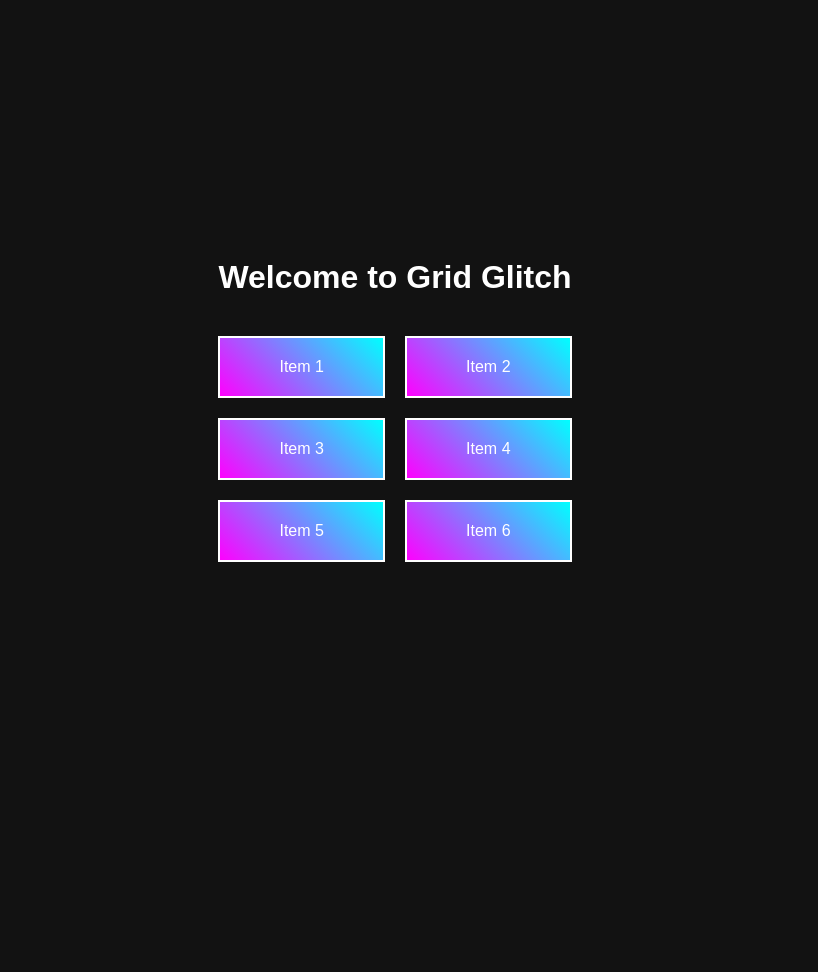
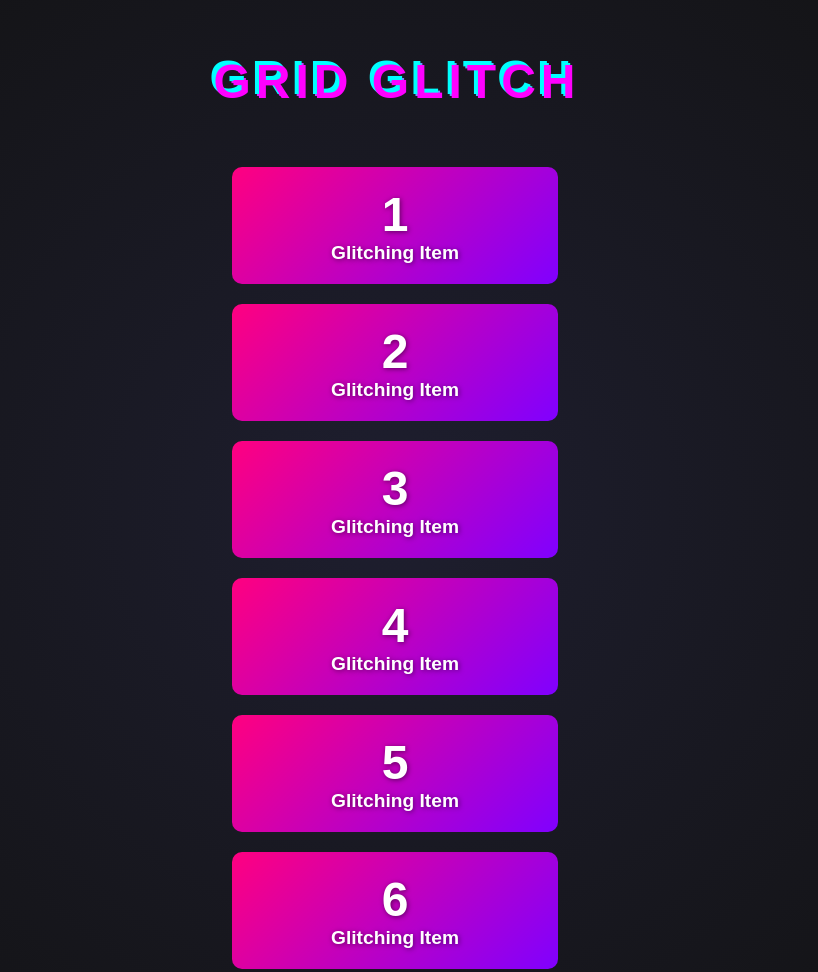
Before and after one commit to Astra376/GridGlitch2, a plain HTML site: page index.html in a window 1280 px wide. Shown: the top 972 px of the page, without its empty margins (245-1063 px from the left). Before the commit the page ends 800 px from the top, so only its background shows below. Drawn offline with Linux system fonts and the light colour scheme.

Commit message:
Update index.html

```diff
--- a/index.html
+++ b/index.html
@@ -5,53 +5,141 @@
     <meta name="viewport" content="width=device-width, initial-scale=1.0">
     <title>Grid Glitch</title>
     <style>
+        /* Global Styles */
         body {
-            font-family: Arial, sans-serif;
+            font-family: 'Poppins', sans-serif;
             margin: 0;
             padding: 0;
-            background-color: #121212;
+            background: radial-gradient(circle, #1e1e2f, #121212);
             color: #ffffff;
             display: flex;
             justify-content: center;
             align-items: center;
             min-height: 100vh;
+            overflow: hidden;
         }
+
         .container {
             max-width: 1200px;
             margin: 20px;
+            text-align: center;
         }
+
+        .title {
+            font-size: 3rem;
+            font-weight: 700;
+            text-transform: uppercase;
+            letter-spacing: 5px;
+            background: linear-gradient(90deg, #ff00ff, #00ffff);
+            -webkit-background-clip: text;
+            -webkit-text-fill-color: transparent;
+            margin-bottom: 40px;
+            animation: glitch 1s infinite;
+        }
+
+        @keyframes glitch {
+            0% {
+                text-shadow: 2px 2px #ff00ff, -2px -2px #00ffff;
+            }
+            50% {
+                text-shadow: -2px -2px #ff00ff, 2px 2px #00ffff;
+            }
+            100% {
+                text-shadow: 2px 2px #ff00ff, -2px -2px #00ffff;
+            }
+        }
+
         .grid {
             display: grid;
-            grid-template-columns: repeat(auto-fit, minmax(150px, 1fr));
+            grid-template-columns: repeat(auto-fit, minmax(200px, 1fr));
             gap: 20px;
+            padding: 20px;
         }
+
         .grid-item {
-            background: linear-gradient(45deg, #ff00ff, #00ffff);
-            border: 2px solid #ffffff;
+            background: linear-gradient(135deg, #ff0080, #8000ff);
+            border: none;
+            border-radius: 10px;
             padding: 20px;
             text-align: center;
-            transition: transform 0.3s, box-shadow 0.3s;
+            font-size: 1.2rem;
+            font-weight: bold;
+            color: #ffffff;
+            text-shadow: 1px 1px 5px rgba(0, 0, 0, 0.5);
+            transition: transform 0.4s, box-shadow 0.4s;
+            position: relative;
+            overflow: hidden;
+            z-index: 1;
         }
+
+        .grid-item::before {
+            content: '';
+            position: absolute;
+            top: -100%;
+            left: -100%;
+            width: 300%;
+            height: 300%;
+            background: linear-gradient(135deg, transparent, rgba(255, 255, 255, 0.2));
+            transform: rotate(45deg);
+            transition: opacity 0.4s;
+            opacity: 0;
+            z-index: -1;
+        }
+
         .grid-item:hover {
-            transform: scale(1.1);
-            box-shadow: 0 4px 15px rgba(255, 255, 255, 0.5);
+            transform: scale(1.1) rotate(2deg);
+            box-shadow: 0 8px 20px rgba(255, 0, 255, 0.6);
         }
-        .title {
-            text-align: center;
-            margin-bottom: 40px;sad
+
+        .grid-item:hover::before {
+            opacity: 1;
+        }
+
+        .grid-item span {
+            display: block;
+            font-size: 3rem;
+            color: #ffffff;
+            animation: neon-flicker 1.5s infinite;
+        }
+
+        @keyframes neon-flicker {
+            0%, 19%, 21%, 23%, 25%, 54%, 56%, 100% {
+                opacity: 1;
+            }
+            20%, 24%, 55% {
+                opacity: 0.4;
+            }
         }
     </style>
 </head>
 <body>
     <div class="container">
-        <h1 class="title">Welcome to Grid Glitch</h1>
+        <h1 class="title">Grid Glitch</h1>
         <div class="grid">
-            <div class="grid-item">Item 1</div>
-            <div class="grid-item">Item 2</div>
-            <div class="grid-item">Item 3</div>
-            <div class="grid-item">Item 4</div>
-            <div class="grid-item">Item 5</div>
-            <div class="grid-item">Item 6</div>
+            <div class="grid-item">
+                <span>1</span>
+                Glitching Item
+            </div>
+            <div class="grid-item">
+                <span>2</span>
+                Glitching Item
+            </div>
+            <div class="grid-item">
+                <span>3</span>
+                Glitching Item
+            </div>
+            <div class="grid-item">
+                <span>4</span>
+                Glitching Item
+            </div>
+            <div class="grid-item">
+                <span>5</span>
+                Glitching Item
+            </div>
+            <div class="grid-item">
+                <span>6</span>
+                Glitching Item
+            </div>
         </div>
     </div>
 </body>
```
